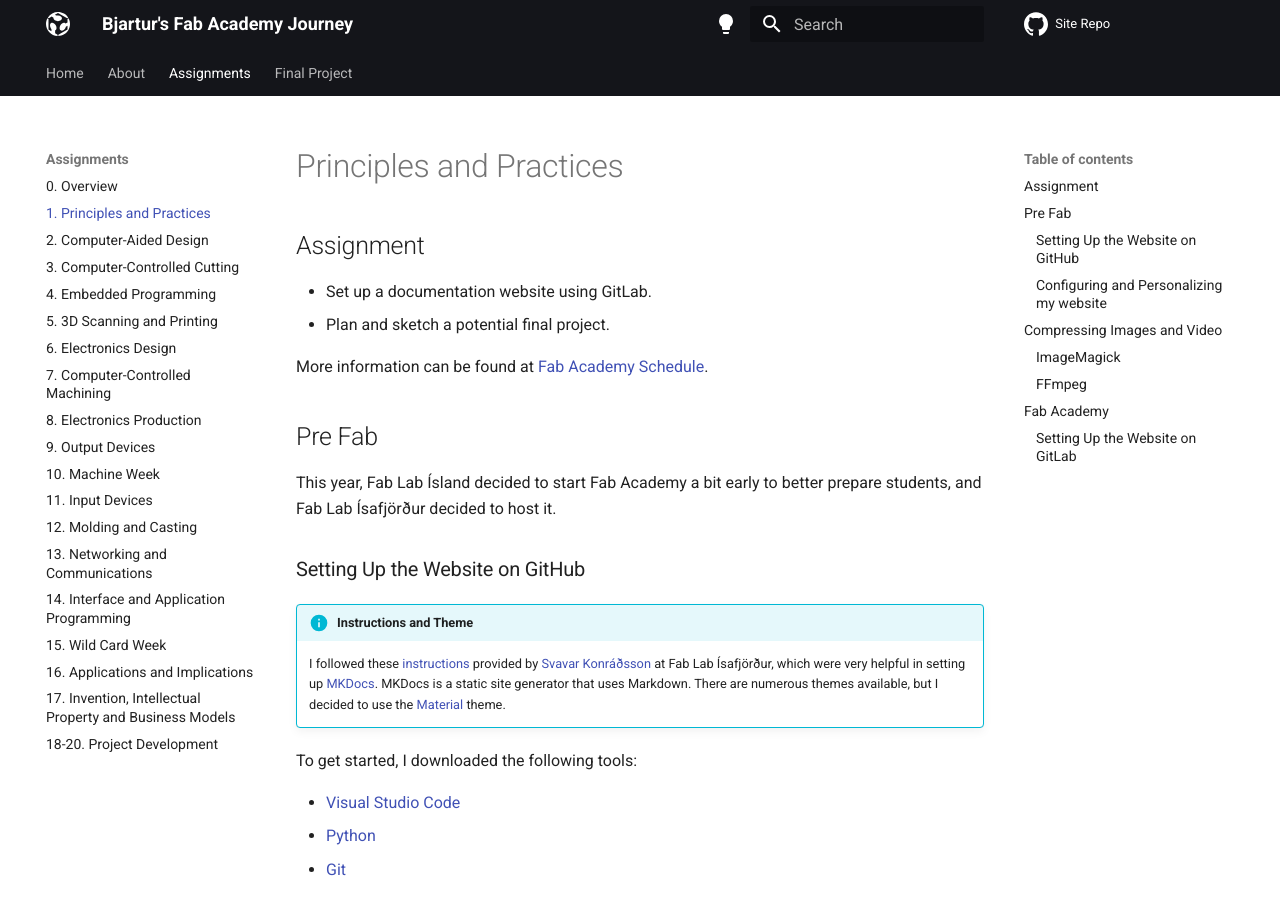
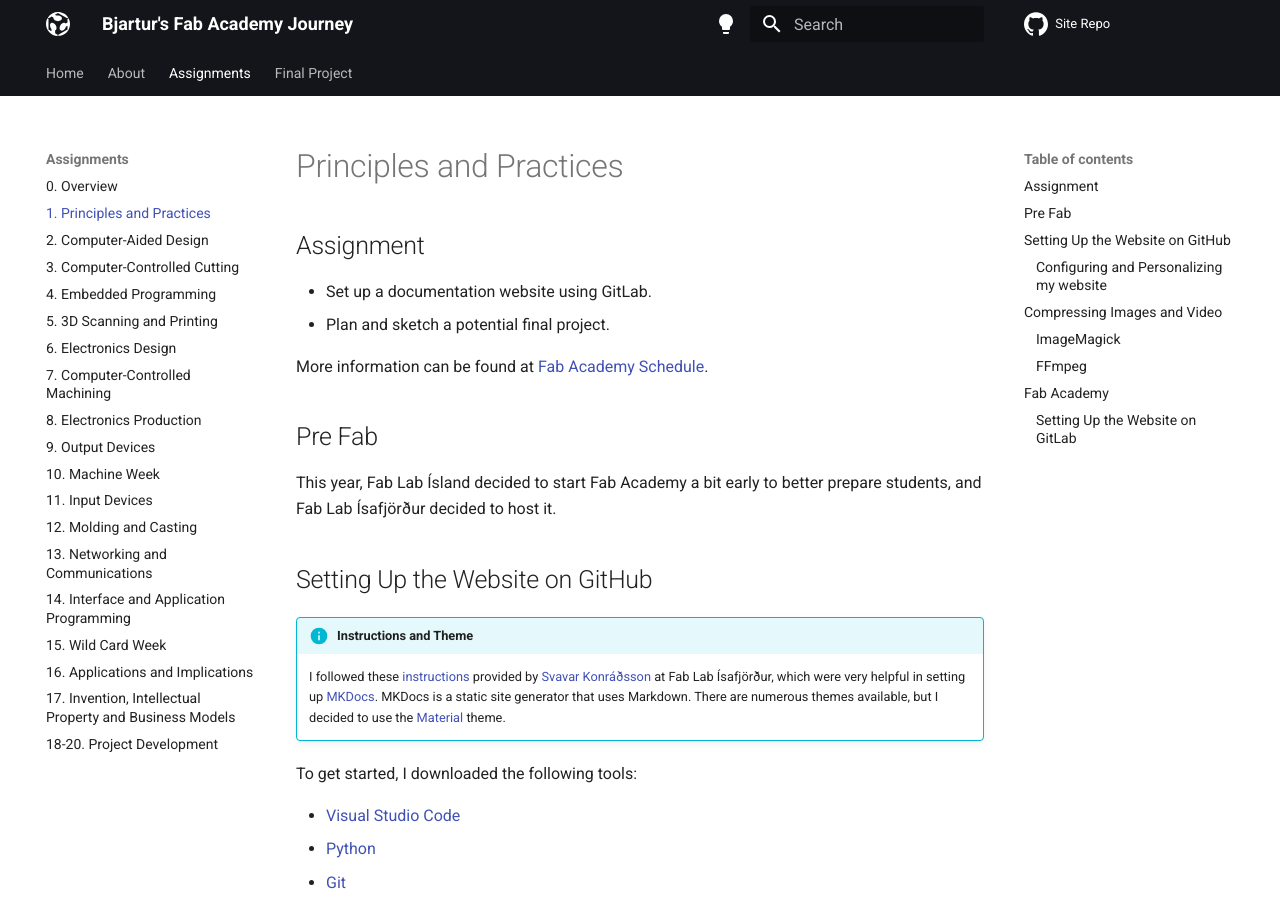
Before and after one commit to BjarturLeoHlynsson/fab-academy-site, an MkDocs documentation site: the page built from docs/assignments/week01.md, in a window 1280 px wide and 900 px high. Built offline with MkDocs 1.6.1 and Material for MkDocs 9.7.7, drawn with Linux system fonts in a browser that asks for light colours; comment, search, counter and statistics services are not loaded.

```diff
--- a/docs/assignments/week01.md
+++ b/docs/assignments/week01.md
@@ -11,7 +11,7 @@ More information can be found at [Fab Academy Schedule](https://fabacademy.org/2
 
 This year, Fab Lab Ísland decided to start Fab Academy a bit early to better prepare students, and Fab Lab Ísafjörður decided to host it.
 
-### Setting Up the Website on GitHub
+## Setting Up the Website on GitHub
 
 !!! info "Instructions and Theme"
     I followed these [instructions](https://www.fabisa.is/N%C3%A1msefni/Pre-Fab/1-heimasidugerd/) provided by [Svavar Konráðsson](https://fabacademy.org/2023/labs/isafjordur/students/svavar-konradsson/index.html) at Fab Lab Ísafjörður, which were very helpful in setting up [MKDocs](https://www.mkdocs.org/). MKDocs is a static site generator that uses Markdown. There are numerous themes available, but I decided to use the [Material](https://squidfunk.github.io/mkdocs-material/) theme.
```
